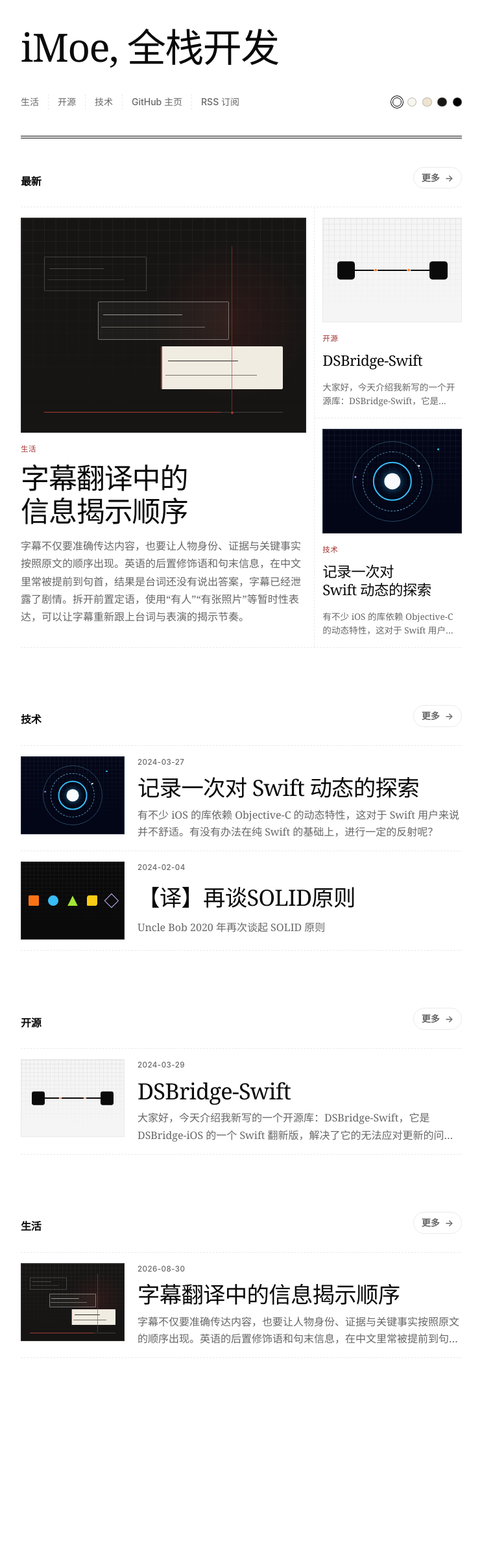
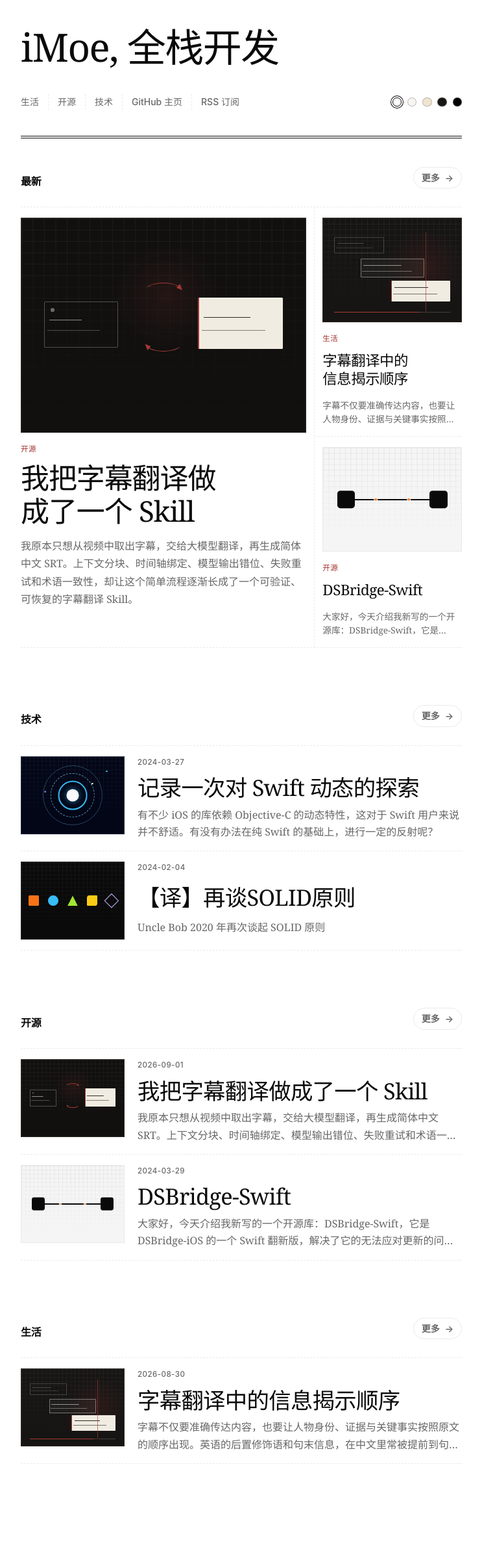
Before and after one commit to EdgarDegas/edgardegas.github.io, a Jekyll site: the page built from index.md, in a window 1280 px wide. Shown: the whole page at 65% size, without its empty margins (268-1011 px from the left). Built offline with Jekyll 4.4.1, drawn with Linux system fonts in a browser that asks for light colours; before the commit the page ends 2224 px from its top, so only the background shows below that.

Commit message:
Publish video subtitles Skill article

```diff
--- a/_layouts/post.html
+++ b/_layouts/post.html
@@ -31,7 +31,7 @@ layout: default
     <div class="article-meta">
       <div class="article-meta-primary">
         {%- if page.disc_url -%}
-          <a class="button button-secondary article-meta-action" href="{{ page.disc_url }}">点赞 / 评论</a>
+          <a class="button button-secondary article-meta-action" href="{{ page.disc_url }}" target="_blank" rel="noopener noreferrer">点赞 / 评论</a>
         {%- endif -%}
         <time datetime="{{ page.date | date_to_xmlschema }}">{{ page.date | date: site.theme_config.date_format }}</time>
       </div>
--- /dev/null
+++ b/_posts/2026-09-01-video-subtitles-skill.md
@@ -0,0 +1,126 @@
+---
+layout: post
+title: 我把字幕翻译做成了一个 Skill
+disc_url: https://github.com/EdgarDegas/edgardegas.github.io/discussions/14
+description: "我原本只想从视频中取出字幕，交给大模型翻译，再生成简体中文 SRT。上下文分块、时间轴绑定、模型输出错位、失败重试和术语一致性，却让这个简单流程逐渐长成了一个可验证、可恢复的字幕翻译 Skill。"
+locale: zh_Hans
+category: repo
+art: subtitles
+---
+
+我最近开源了一个面向 Codex 的<a href="https://github.com/EdgarDegas/subtitle-skills" target="_blank" rel="noopener noreferrer">视频字幕 Skill</a>。它可以列出或提取视频中的文本字幕，也可以把电影、单集或整季电视剧翻译成简体中文 SRT 外挂字幕。
+
+一开始，我并没有打算把它做得这么复杂。
+
+# 为什么是 SRT
+
+我一直对 SRT 格式比较情有独钟。
+
+它的内容很简单，基本上只有序号、时间和文本。它不能指定字体，我实际保留的样式控制，也只有许多播放器能够识别的 `{\an8}`：把字幕放到画面上方。
+
+功能少，在这里反而是一件好事。字体、字号、颜色和位置都由观看者在播放器里决定。SRT 支持广泛，渲染轻便，也不会把制作者的显示环境强加给用户。
+
+# 最开始只是抽出来，再放回去
+
+一开始，我只是想做一个很简单的东西：把 SRT，或者视频文件中的其他文本字幕流抽出来，交给大模型翻译，最后生成一个简体中文 SRT 文件，重新放回视频所在的文件夹，作为外挂字幕使用。
+
+源视频不需要修改，也不需要重新封装。整个过程看起来只有三步：
+
+1. 取得字幕
+2. 翻译字幕
+3. 写回外挂字幕
+
+真正开始处理自己的媒体库以后，第一个问题很快出现了：视频不一定在本机。它可能放在 NAS、挂载硬盘、SMB 或 WebDAV 上，一次断网、休眠或者挂载失效，都可能让长时间的翻译停下来。
+
+于是 Skill 有了本地工作区。它先把完整的字幕源复制或提取到本机，再开始处理；远端随后即使离线，翻译也可以继续，完成以后再把 SRT 同步回视频旁边。
+
+这是第一次复杂度上升。
+
+# 字幕不只有对白
+
+普通字幕轨道可能只有对白，而 CC 或 SDH 字幕会包含更多信息。因此 Skill 会优先选择完整、非强制的英文 CC/SDH 文本轨道。
+
+其中的说话人标签、笑声和脚步声等辅助说明，需要在翻译时清理。但 CC/SDH 有时还会收录歌词，以及招牌、纸张、手机和电视画面里出现的文字。这些不是应该删除的噪音。Skill 会保留并翻译真正的歌词和画面文字，再用 `{\an8}` 把它们显示在画面上方。
+
+双关则更麻烦。如果第二层含义无法自然地进入中文，Iris 会把正常或直译台词留在下方，再生成一条很短的中文说明放在上方，只解释丢失的那层关系，不在字幕里讲一堂语言课。
+
+内部模型仍然把原字幕视为一条稳定记录，只允许它携带一个受约束的 `pun_note`。最后渲染时，程序才把这条说明展开成额外的顶部 SRT，并为它重新安排编号和阅读时间。这样可以增加一条字幕，又不破坏原来的 ID 和时间轴关系。
+
+字幕还要保留原文的信息揭示顺序。中文可以调整语序，却不能把后一句才公开的人名、关系或证据提前说出来。这部分我在上一篇[字幕翻译中的信息揭示顺序]({% post_url 2026-08-30-subtitle-information-reveal-order %})里详细写过。
+
+# 时间码是一种脆弱的绑定
+
+SRT 是文本，但它不是普通文本。每一句话都通过时间码和画面建立联系。
+
+一整集字幕不适合一次全部交给大模型，因此必须少量多次地输入。现在每个块翻译 50 条目标字幕，并带上前后最多各 10 条只读字幕作为上下文。模型可以参考它们，却只能翻译当前块。
+
+分块解决了上下文窗口和失败范围的问题，重叠又尽量补回了分块切掉的语境。这是第二次复杂度上升。
+
+# 不能依赖模型保持行数
+
+接下来遇到的问题更加麻烦。
+
+大模型是语言模型，不是数据库。输入 50 条字幕，不代表它一定会输出 50 条。它可能漏掉、合并或者重复，也可能把下一句话提前翻译到上一句。
+
+所以，字幕不能再依赖“第几行”这种位置关系。
+
+Skill 会先给整集字幕中的每一条台词分配一个从 1 开始递增的 ID。模型收到的是带有 ID 的记录，返回时也必须为每个目标 ID 提供且只提供一条结果。最终合并依靠 ID，而不是模型输出的顺序。
+
+只要源字幕不变，这些 ID 就是稳定的。
+
+怎样知道源字幕有没有改变？Skill 会根据规范化后的时间和文本计算 SHA-256 指纹。时间码或文本一旦变化，旧的分块、重试和翻译记录就不会再被误用。
+
+ID 解决一句字幕是谁的问题，指纹解决这些 ID 属于哪个版本的问题。这是第三次复杂度上升。
+
+# 允许 AI 提反对
+
+翻译一整集字幕已经要消耗大量 token。如果再请另一个大模型逐条审查，消耗几乎还要增加一倍。所以第二遍检查由 Python 完成：它检查 ID、结构和时间轴，也会寻找没有清掉的说话人标签、笑声和外语残留。
+
+检查失败以后，因为每句字幕都有 ID，Skill 可以只让 Iris 重试出问题的一句或一小片，再把结果按 ID 合并回去。
+
+但程序检查也会误判。这就引出了整个设计里我觉得最有趣的部分：Iris 可以申诉。
+
+有些约束是绝对不能讨论的。Iris 不能申诉说自己可以漏掉一条字幕，也不能绕过 ID、删除、附加内容结构和时间轴的规则。但有些检查来自启发式判断。例如一段正常译文可能恰好被识别成外语残留，角色名字可能看起来像没有删除的说话人标签，或者 Iris 认为原来的表达并没有破坏双关和信息揭示顺序。
+
+在重试时，Iris 可以针对某条字幕和某个具名检查提出异议，要求保留原来的结果。Python 会先确认这项检查是否允许申诉，再把通过的申诉记进翻译记录。程序守住协议，模型则可以质疑带有语义判断、可能误报的规则。
+
+这让校验不必退回到“再找一个模型完整看一遍”，也没有把 Python 的启发式判断假装成永远正确的裁决。
+
+通过校验的分块会立刻保存。只有输出已经无法按 ID 对回原文时，才会重试完整分块；前面完成的工作不会因此丢失。
+
+翻译很慢，等待又很容易让人焦虑。一个任务运行了几十分钟，如果界面上什么都没有，很难判断它是在工作、卡住，还是已经失败。
+
+所以工作区里同时保留两种进度：一份 `REPORT.md` 给人看，另一份紧凑的 JSON 状态给机器恢复和监控。翻译可以中断，也可以从已经通过校验的分块继续。
+
+整个翻译过程，其实就是不断地中断、重试、检查、写进度，然后继续。循环可以被打断，但总有状态把下一次继续接回上一次。
+
+重试和进度并不是附属功能。对一个可能运行数小时甚至更久的任务来说，它们本身就是正确性的一部分。
+
+# 一部剧需要同一本词典
+
+单集翻译稳定以后，又出现了更长距离的一致性问题。
+
+同一个人名、地名或者组织名，可能在不同集数里出现不同译法。于是每部电影或电视剧在工作区中都有一份共享的 Markdown 术语表；电视剧的不同季也会共用它。
+
+术语表的维护需要观察更长范围内的候选词，也值得使用成本更高的模型。到这里，Skill 里出现了两个角色：
+
+- Iris 使用 `gpt-5.6-luna`，负责逐块翻译字幕
+- Atlas 使用 `gpt-5.6-terra`，负责维护整部作品共享的术语表
+
+Iris 提交翻译和术语候选，Atlas 只编辑那一份 Markdown 术语表。术语维护失败时，已经通过校验的翻译仍然保留；Atlas 可以单独重试，不需要让 Iris 重新翻译一遍。
+
+这不是让两个模型重复审稿，而是让它们分别处理局部翻译和长期一致性。
+
+# 最后还是一个 SRT
+
+现在回头看，这个 Skill 已经远远超过最初的“抽出来，翻译，再放回去”。它有本地暂存、来源指纹、稳定 ID、重叠分块、确定性校验、缓存、局部重试、进度状态和术语表。
+
+这些复杂度并不是一开始设计出来的。每一层都来自一个真实发生过的问题：远端会断开，上下文会被切断，模型会漏行，内容会提前，调用会失败，人名会漂移。
+
+它就这样一点点滚成了雪球。按照开源时的版本计算，Python 源码和测试已经有 5826 行；再算上规则文档、Schema 和其他文本文件，整个 Skill 超过 6400 行。一个原本只有三步的小工具，最后变成了这么一个大东西。
+
+但它最后交给播放器的，仍然只是一个简单的 SRT 文件。
+
+这也是我喜欢这个格式的原因。生成过程可以足够谨慎，工作区可以保留足够多的状态和校验，最终结果却不需要把这些复杂度交给观看者。
+
+项目已经开源在 <a href="https://github.com/EdgarDegas/subtitle-skills" target="_blank" rel="noopener noreferrer">EdgarDegas/subtitle-skills</a>。把仓库地址交给 Codex，让它安装 `video-subtitles` Skill，就可以从列出字幕轨道、提取文本字幕开始，也可以直接为一部电影或一整季电视剧生成简体中文外挂字幕。
--- a/_sass/no-style-please.scss
+++ b/_sass/no-style-please.scss
@@ -462,6 +462,10 @@ img {
   background: #161514;
 }
 
+.article-art-stage--subtitles {
+  background: #11100f;
+}
+
 .article-art-stage--runtime {
   background: #020617;
 }
@@ -613,6 +617,116 @@ img {
 
 .article-art--reveal:hover .article-art-shape:nth-child(5) {
   transform: translateX(1.2cqi);
+}
+
+.article-art--subtitles {
+  border-color: #2f2b28;
+  background:
+    radial-gradient(circle at 51% 36%, rgba(165, 59, 51, 0.13), transparent 26%),
+    #11100f;
+}
+
+.article-art--subtitles .article-art-shape:nth-child(1) {
+  top: 39%;
+  left: 8%;
+  width: 26%;
+  height: 16cqi;
+  border: 1px solid rgba(244, 239, 229, 0.28);
+  border-radius: 0.45cqi;
+  background:
+    linear-gradient(rgba(244, 239, 229, 0.56), rgba(244, 239, 229, 0.56)) 11% 39% / 45% 1px no-repeat,
+    linear-gradient(rgba(244, 239, 229, 0.28), rgba(244, 239, 229, 0.28)) 11% 64% / 72% 1px no-repeat;
+}
+
+.article-art--subtitles .article-art-shape:nth-child(1)::before {
+  position: absolute;
+  top: 13%;
+  left: 8%;
+  width: 1.3cqi;
+  aspect-ratio: 1;
+  border-radius: 50%;
+  background: rgba(244, 239, 229, 0.4);
+  content: "";
+}
+
+.article-art--subtitles .article-art-shape:nth-child(2) {
+  display: none;
+}
+
+.article-art--subtitles .article-art-shape:nth-child(3) {
+  z-index: 2;
+  top: 37%;
+  right: 8%;
+  width: 30%;
+  height: 18cqi;
+  border-left: 0.6cqi solid #a53b33;
+  border-radius: 0.35cqi;
+  background:
+    linear-gradient(#2d2926, #2d2926) 12% 39% / 56% 1px no-repeat,
+    linear-gradient(rgba(45, 41, 38, 0.56), rgba(45, 41, 38, 0.56)) 12% 65% / 76% 1px no-repeat,
+    #f1ece2;
+}
+
+.article-art--subtitles .article-art-shape:nth-child(4) {
+  z-index: 1;
+  top: 30%;
+  left: 43%;
+  width: 14cqi;
+  height: 7cqi;
+  border: max(1px, 0.2cqi) solid transparent;
+  border-top-color: #a53b33;
+  border-radius: 50% 50% 0 0;
+}
+
+.article-art--subtitles .article-art-shape:nth-child(4)::after {
+  position: absolute;
+  top: 0.8cqi;
+  right: -0.2cqi;
+  width: 2.2cqi;
+  height: 1.8cqi;
+  background: #a53b33;
+  clip-path: polygon(0 0, 100% 52%, 8% 100%);
+  content: "";
+  transform: rotate(44deg);
+}
+
+.article-art--subtitles .article-art-shape:nth-child(5) {
+  z-index: 1;
+  top: 53%;
+  left: 43%;
+  width: 14cqi;
+  height: 7cqi;
+  border: max(1px, 0.2cqi) solid transparent;
+  border-bottom-color: #a53b33;
+  border-radius: 0 0 50% 50%;
+}
+
+.article-art--subtitles .article-art-shape:nth-child(5)::after {
+  position: absolute;
+  bottom: 0.8cqi;
+  left: -0.2cqi;
+  width: 2.2cqi;
+  height: 1.8cqi;
+  background: #a53b33;
+  clip-path: polygon(0 0, 100% 52%, 8% 100%);
+  content: "";
+  transform: rotate(224deg);
+}
+
+.article-art--subtitles:hover .article-art-shape:nth-child(1) {
+  transform: translateX(0.8cqi);
+}
+
+.article-art--subtitles:hover .article-art-shape:nth-child(3) {
+  transform: translateX(0.8cqi);
+}
+
+.article-art--subtitles:hover .article-art-shape:nth-child(4) {
+  transform: translateX(0.5cqi);
+}
+
+.article-art--subtitles:hover .article-art-shape:nth-child(5) {
+  transform: translateX(-0.5cqi);
 }
 
 .article-art--runtime {
```
Also changed, not shown: AGENTS.md (+7 -4 lines).
